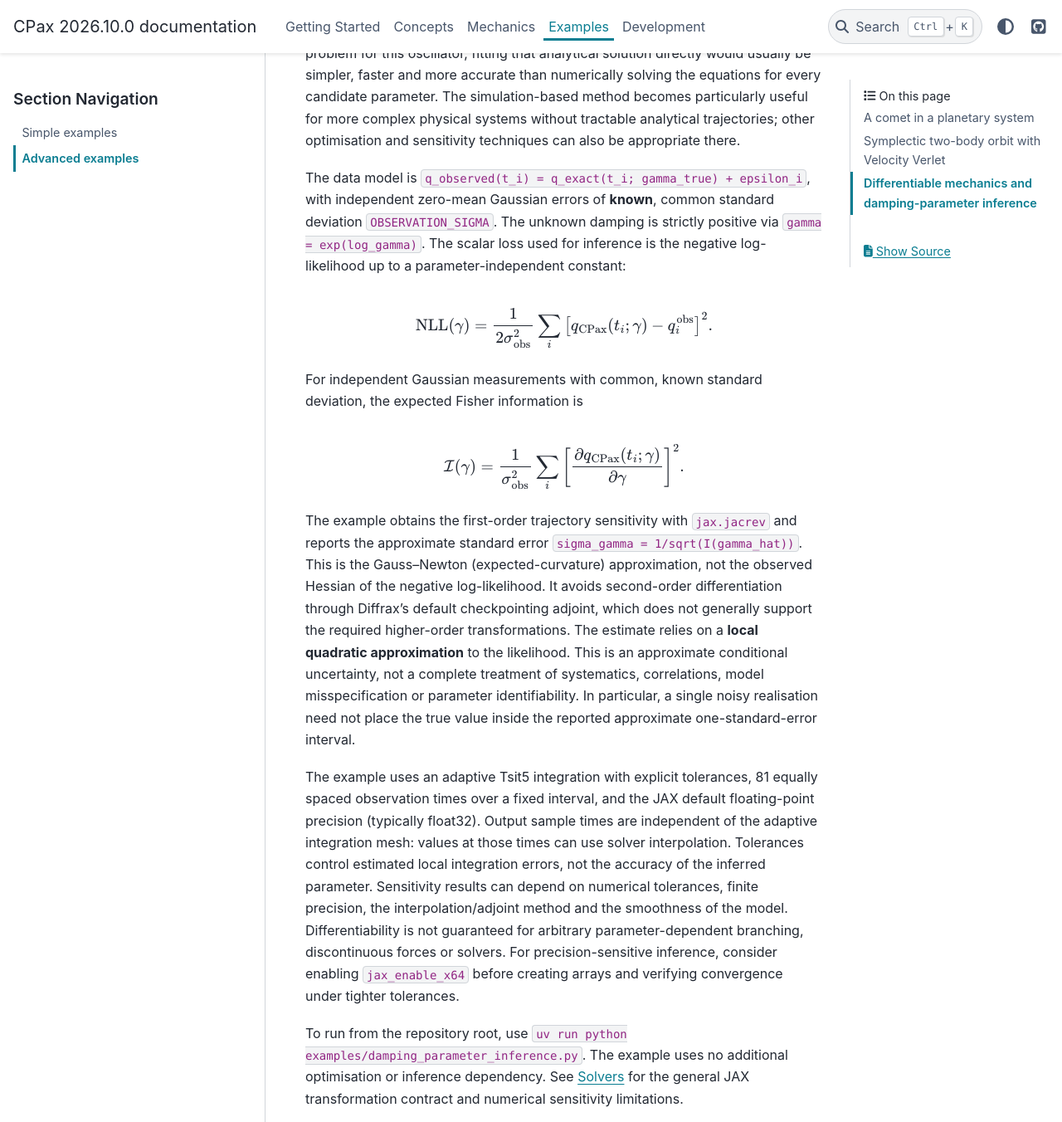
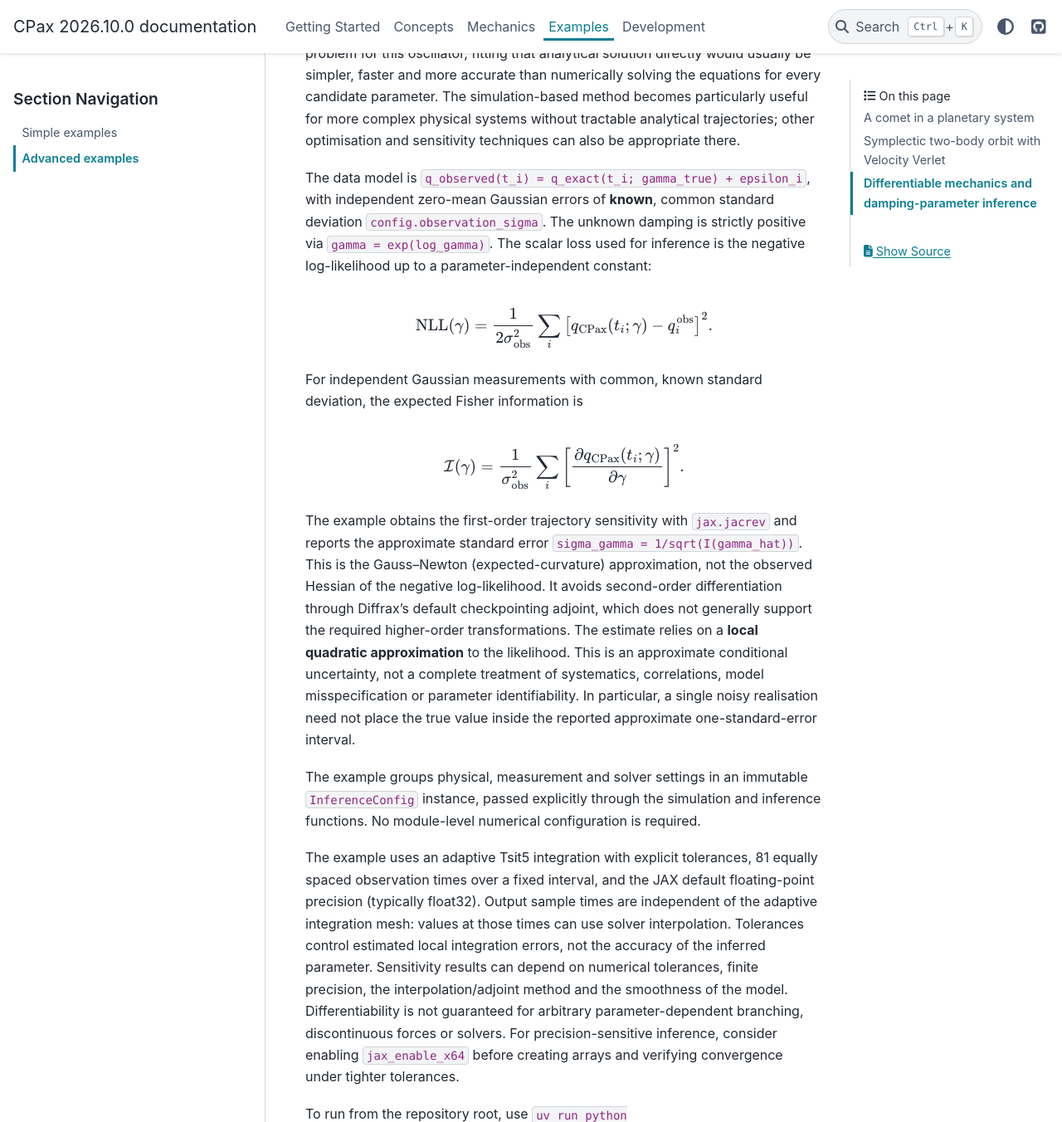
Before and after one commit to JaLuka98/CPax, a Sphinx documentation site: the page built from docs/source/examples/advanced.rst, in a window 1280 px wide and 1400 px high, scrolled down 2236 px, cut to the strip 0-1352 px from the top of the window. Shown: the whole strip at 83% size. Built offline with Sphinx 7.4.7 and the PyData theme 0.15.4, drawn with Linux system fonts in a browser that asks for light colours; pages that are not in the unit, such as notebooks, are missing from menus.

Commit message:
docs: explain explicit example configuration

```diff
--- a/docs/source/examples/advanced.rst
+++ b/docs/source/examples/advanced.rst
@@ -72,7 +72,7 @@ optimisation and sensitivity techniques can also be appropriate there.
 
 The data model is ``q_observed(t_i) = q_exact(t_i; gamma_true) + epsilon_i``,
 with independent zero-mean Gaussian errors of **known**, common standard
-deviation ``OBSERVATION_SIGMA``. The unknown damping is strictly positive
+deviation ``config.observation_sigma``. The unknown damping is strictly positive
 via ``gamma = exp(log_gamma)``. The scalar loss used for inference is the
 negative log-likelihood up to a parameter-independent constant:
 
@@ -104,6 +104,10 @@ model misspecification or parameter identifiability. In particular,
 a single noisy realisation need not place the true value inside the
 reported approximate one-standard-error interval.
 
+The example groups physical, measurement and solver settings in an immutable
+``InferenceConfig`` instance, passed explicitly through the simulation and
+inference functions. No module-level numerical configuration is required.
+
 The example uses an adaptive Tsit5 integration with explicit tolerances,
 81 equally spaced observation times over a fixed interval, and the JAX
 default floating-point precision (typically float32). Output sample
```
